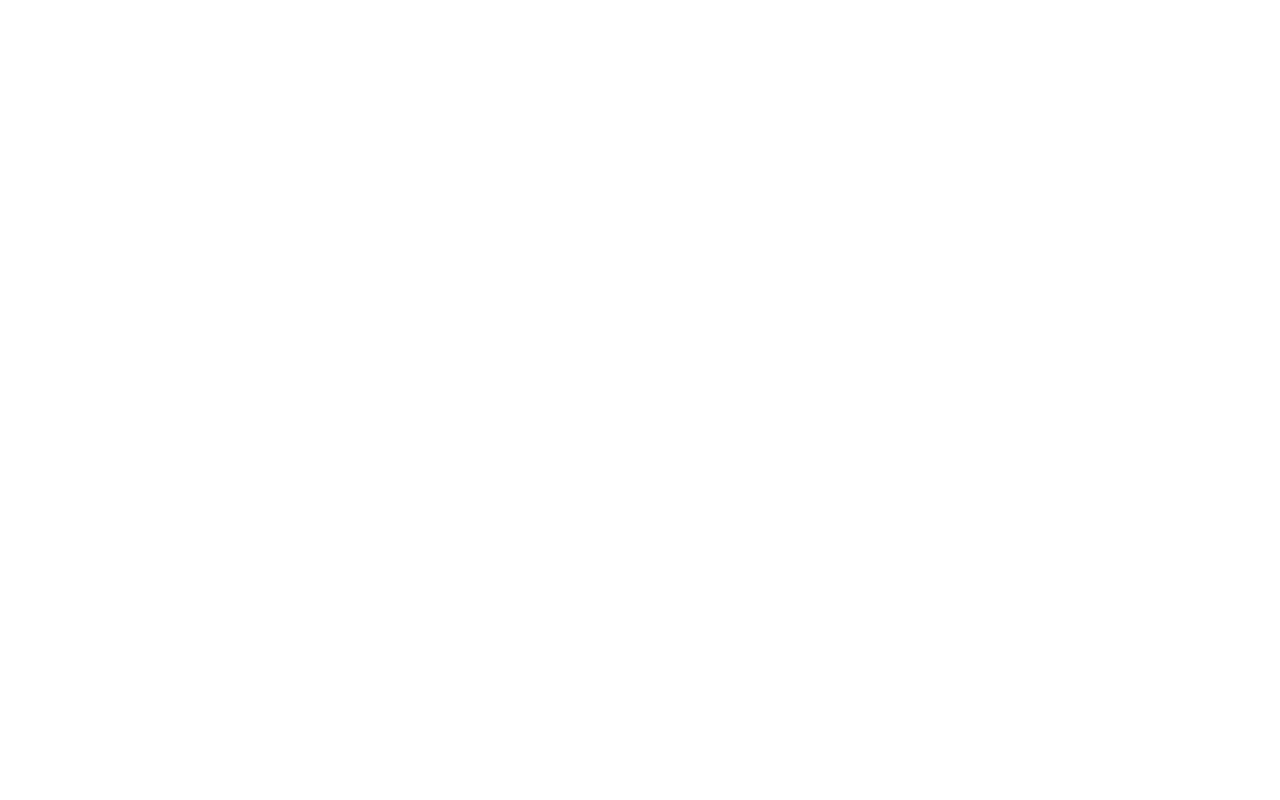
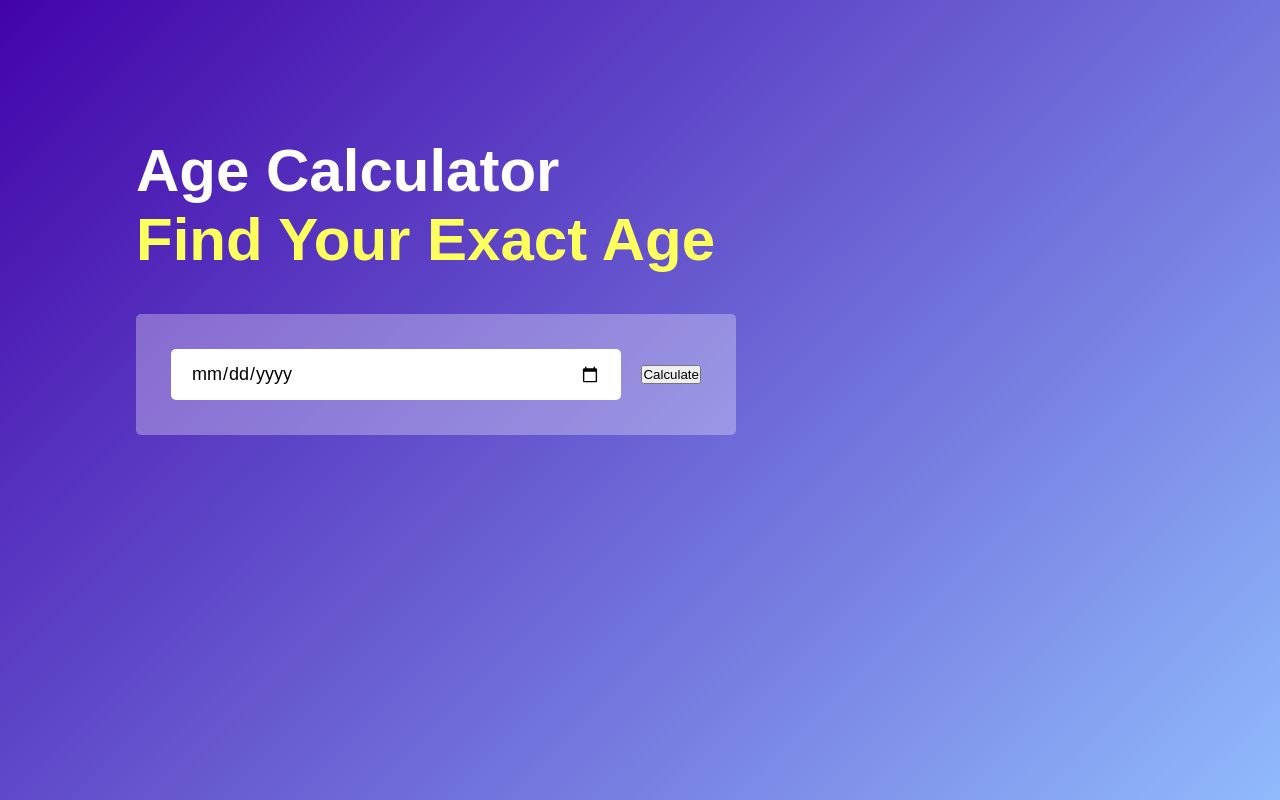
Before and after one commit to DeepakSRawat/javascript-paractice-projects, a plain HTML site: page Age Calculator App/index.html in a window 1280 px wide. Drawn offline with Linux system fonts and the light colour scheme.

Commit message:
add new project

```diff
--- a/Age Calculator App/index.html
+++ b/Age Calculator App/index.html
@@ -7,6 +7,14 @@
     <link rel="stylesheet" href="styles.css">
 </head>
 <body>
-
+    <div class="container">
+        <div class="calculator">
+            <h1>Age Calculator <br><span>Find Your Exact Age</span></h1>
+            <div class="input-box">
+                <input type="date" id="date">
+                <button>Calculate</button>
+            </div>
+        </div>
+    </div>
 </body>
 </html>
--- a/Age Calculator App/styles.css
+++ b/Age Calculator App/styles.css
@@ -2,5 +2,45 @@
     margin: 0;
     padding: 0;
     box-sizing: border-box;
-    font-family:;
+    font-family:'Poppins', sans-serif;
 }
+
+.container{
+    width: 100%;
+    min-height: 100vh;
+    background: linear-gradient(135deg, #4203a9, #90bafc);
+    color:#fff;
+    padding: 10px;
+}
+.calculator{
+    width: 100%;
+    max-width: 600px;
+    margin-left: 10%;
+    margin-top: 10%;
+}
+.calculator h1{
+    font-size: 60px;
+}
+
+.calculator h1 span{
+    color:#fcff5c
+}
+.input-box{
+    background: rgba(255, 255, 255, 0.3);
+    width: 600px;
+    margin: 40px 0;
+    padding: 35px;
+    border-radius: 5px;
+    display: flex;
+    align-items: center;
+}
+.input-box input{
+    flex:1;
+    margin-right: 20px;
+    padding: 14px 20px;
+    outline:none;
+    border: none;
+    font-size: 18px;
+    border-radius: 5px;
+    position: relative;
+}
```
